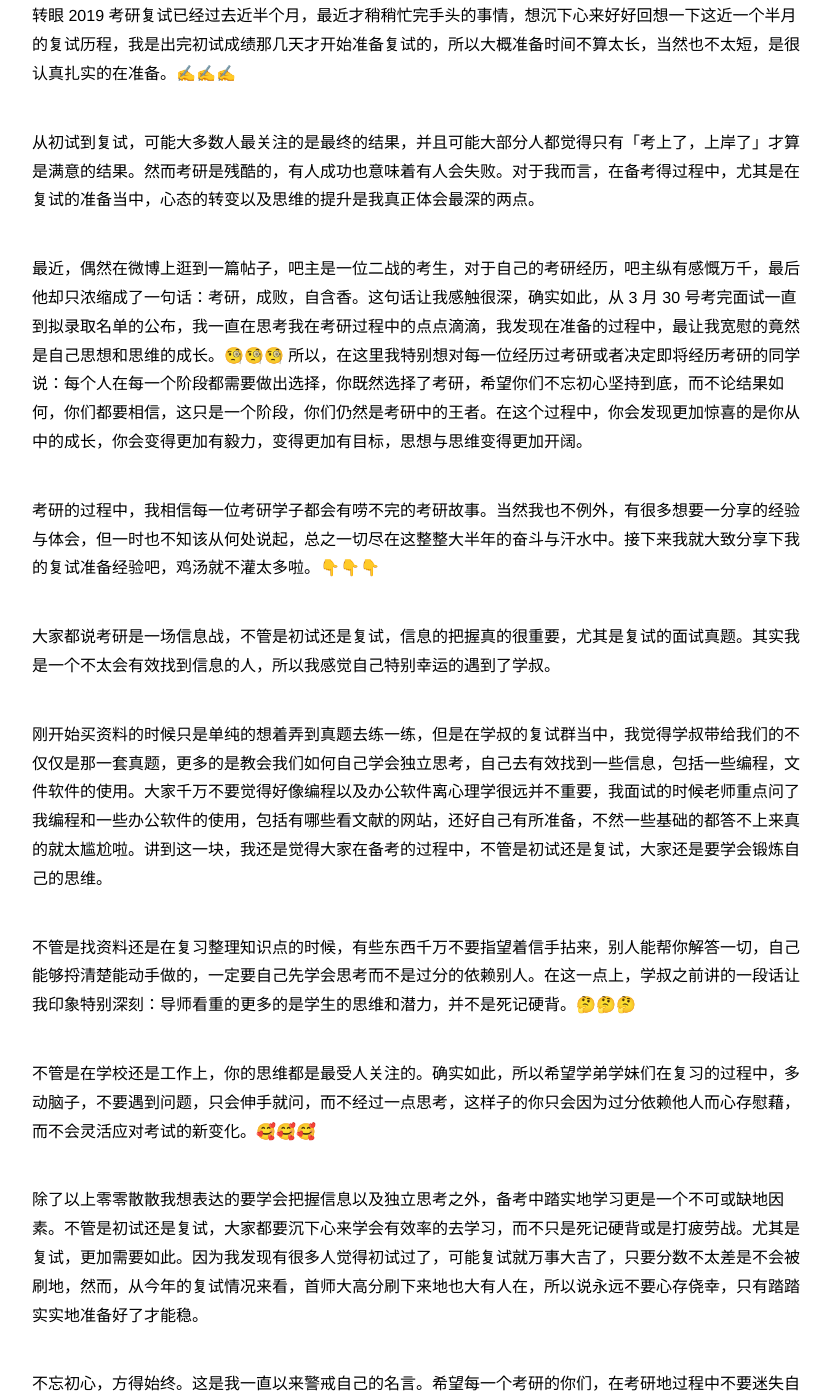
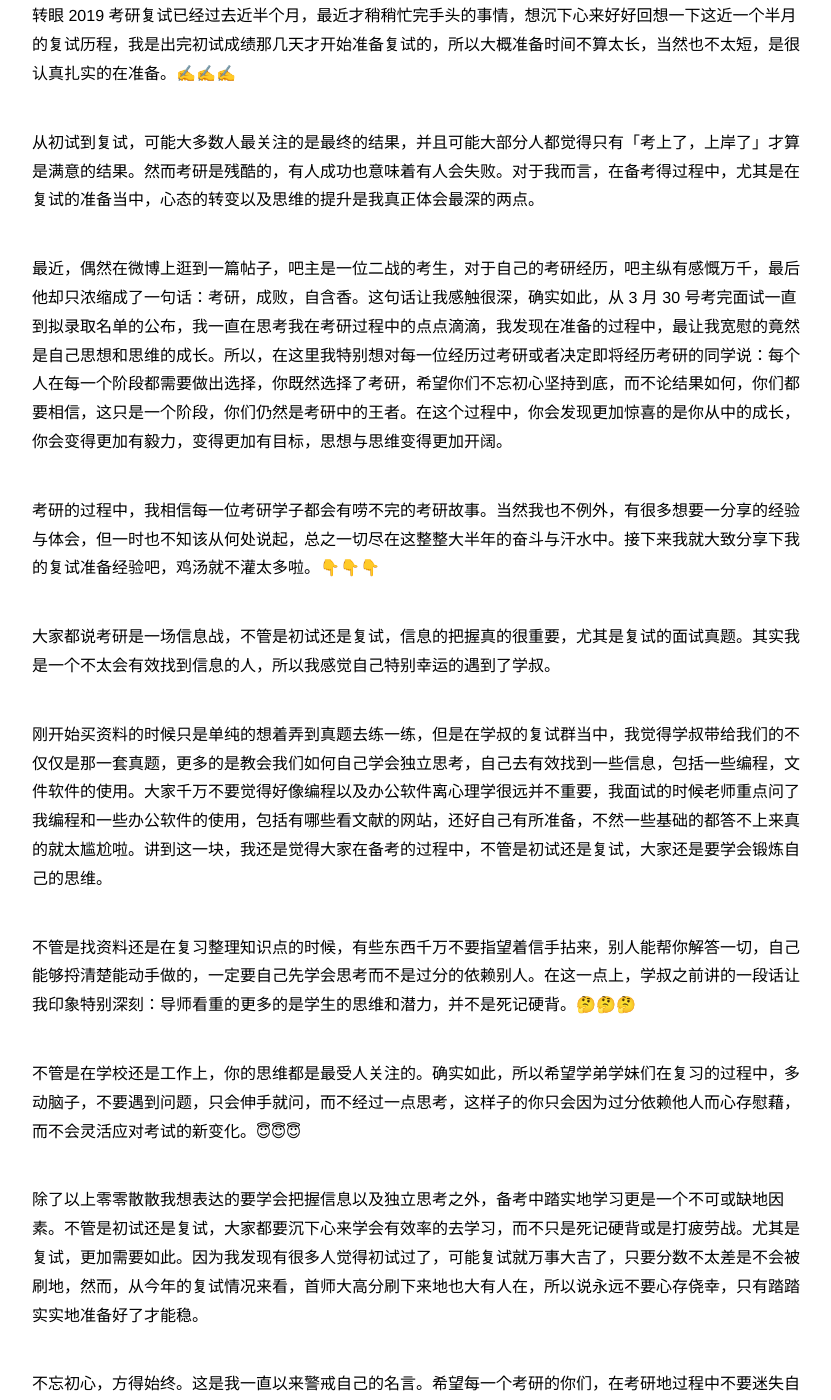
Before and after one commit to zapp926/cnu.github.io, a Jekyll site: the page built from _posts/2019-04-15-experience.md, in a window 1280 px wide and 1400 px high, scrolled down 1933 px. Shown: the whole window, without its empty margins (218-1049 px from the left). Built offline with Jekyll 4.4.1, drawn with Linux system fonts in a browser that asks for light colours; some of the changed text lies outside the part shown.

```diff
--- a/_posts/2019-04-15-experience.md
+++ b/_posts/2019-04-15-experience.md
@@ -9,7 +9,7 @@ description: 最美不过四月天，时节清明刚过，吐故纳新。此时
 
 @LY 同学
 
-去年 2018 年 2 月 28 日，我提前回到学校准备考研。到今天正好一年了。还记得很清楚，去年过年的时候因为想到考研这件事而焦虑的半夜睡不着觉。考研这一年来，发生了很多事情，关于家庭的，关于朋友的。所幸，一切都还好。我还能够坚持的追求自己的理想，能够有勇气走到最后。这里不说是经验，更多的是经历，只是把我这一年中的点滴记录一下。
+去年 2018 年 2 月 28 日，我提前回到学校准备考研。到今天正好一年了。还记得很清楚，去年过年的时候因为想到考研这件事而焦虑的半夜睡不着觉。考研这一年来，发生了很多事情，关于家庭的，关于朋友的。所幸，一切都还好。我还能够坚持的追求自己的理想，能够有勇气走到最后。这里不说是经验，更多的是经历，只是把我这一年中的点滴记录一下。🤙🤙🤙
 
 可能有部分同学选择跨考到心理学，是因为不用考数学或者是纯粹出于爱好。我属于出于爱好那类，心理学一直是我的白月光，高考的时候没有坚持自己的选择而错失。后来选修了学校的心理学导论选修课，就更加坚定了自己的志向。不只是出于对它的好奇和未知而喜欢，更是后来看到了心理学科学的一面，书中用科学的方法慢慢揭开它神秘的面纱，进一步了解人、人的行为、人的思维等很多方面。后来得到了家人的支持，这也是我下定决心考心理学的原因。🚩🚩🚩
 
@@ -35,7 +35,7 @@ description: 最美不过四月天，时节清明刚过，吐故纳新。此时
 
 从初试到复试，可能大多数人最关注的是最终的结果，并且可能大部分人都觉得只有「考上了，上岸了」才算是满意的结果。然而考研是残酷的，有人成功也意味着有人会失败。对于我而言，在备考得过程中，尤其是在复试的准备当中，心态的转变以及思维的提升是我真正体会最深的两点。
 
-最近，偶然在微博上逛到一篇帖子，吧主是一位二战的考生，对于自己的考研经历，吧主纵有感慨万千，最后他却只浓缩成了一句话：考研，成败，自含香。这句话让我感触很深，确实如此，从 3 月 30 号考完面试一直到拟录取名单的公布，我一直在思考我在考研过程中的点点滴滴，我发现在准备的过程中，最让我宽慰的竟然是自己思想和思维的成长。🧐🧐🧐 所以，在这里我特别想对每一位经历过考研或者决定即将经历考研的同学说：每个人在每一个阶段都需要做出选择，你既然选择了考研，希望你们不忘初心坚持到底，而不论结果如何，你们都要相信，这只是一个阶段，你们仍然是考研中的王者。在这个过程中，你会发现更加惊喜的是你从中的成长，你会变得更加有毅力，变得更加有目标，思想与思维变得更加开阔。
+最近，偶然在微博上逛到一篇帖子，吧主是一位二战的考生，对于自己的考研经历，吧主纵有感慨万千，最后他却只浓缩成了一句话：考研，成败，自含香。这句话让我感触很深，确实如此，从 3 月 30 号考完面试一直到拟录取名单的公布，我一直在思考我在考研过程中的点点滴滴，我发现在准备的过程中，最让我宽慰的竟然是自己思想和思维的成长。所以，在这里我特别想对每一位经历过考研或者决定即将经历考研的同学说：每个人在每一个阶段都需要做出选择，你既然选择了考研，希望你们不忘初心坚持到底，而不论结果如何，你们都要相信，这只是一个阶段，你们仍然是考研中的王者。在这个过程中，你会发现更加惊喜的是你从中的成长，你会变得更加有毅力，变得更加有目标，思想与思维变得更加开阔。
 
 考研的过程中，我相信每一位考研学子都会有唠不完的考研故事。当然我也不例外，有很多想要一分享的经验与体会，但一时也不知该从何处说起，总之一切尽在这整整大半年的奋斗与汗水中。接下来我就大致分享下我的复试准备经验吧，鸡汤就不灌太多啦。👇👇👇
 
@@ -45,7 +45,7 @@ description: 最美不过四月天，时节清明刚过，吐故纳新。此时
 
 不管是找资料还是在复习整理知识点的时候，有些东西千万不要指望着信手拈来，别人能帮你解答一切，自己能够捋清楚能动手做的，一定要自己先学会思考而不是过分的依赖别人。在这一点上，学叔之前讲的一段话让我印象特别深刻：**导师看重的更多的是学生的思维和潜力，并不是死记硬背。**🤔🤔🤔
 
-不管是在学校还是工作上，你的思维都是最受人关注的。确实如此，所以希望学弟学妹们在复习的过程中，多动脑子，不要遇到问题，只会伸手就问，而不经过一点思考，这样子的你只会因为过分依赖他人而心存慰藉，而不会灵活应对考试的新变化。🥰🥰🥰
+不管是在学校还是工作上，你的思维都是最受人关注的。确实如此，所以希望学弟学妹们在复习的过程中，多动脑子，不要遇到问题，只会伸手就问，而不经过一点思考，这样子的你只会因为过分依赖他人而心存慰藉，而不会灵活应对考试的新变化。😇😇😇
 
 除了以上零零散散我想表达的要学会把握信息以及独立思考之外，备考中踏实地学习更是一个不可或缺地因素。不管是初试还是复试，大家都要沉下心来学会有效率的去学习，而不只是死记硬背或是打疲劳战。尤其是复试，更加需要如此。因为我发现有很多人觉得初试过了，可能复试就万事大吉了，只要分数不太差是不会被刷地，然而，从今年的复试情况来看，首师大高分刷下来地也大有人在，所以说永远不要心存侥幸，只有踏踏实实地准备好了才能稳。
 
@@ -116,4 +116,4 @@ description: 最美不过四月天，时节清明刚过，吐故纳新。此时
 
 在这里学叔衷心祝福你们，你们有想说的、想告诉学叔的，想感谢的、困惑的都可以和学叔说，想专门出一篇博文记录你们的故事。欢迎给学叔投稿，写写你们考研岁月的变化，生活、学习上的升级。把枯燥的追梦路变成诗意的文字、律动的生活。
 
-谢谢你，谢谢你们，我是学叔。🧓🏻🧓🏻🧓🏻
+谢谢你，谢谢你们，我是学叔.😄😄😄
```
